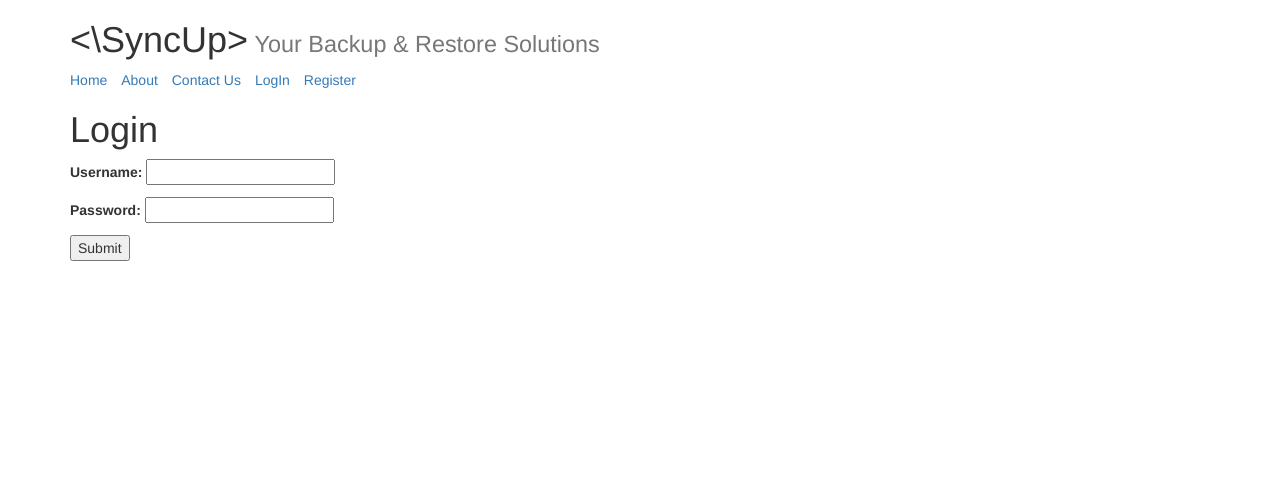
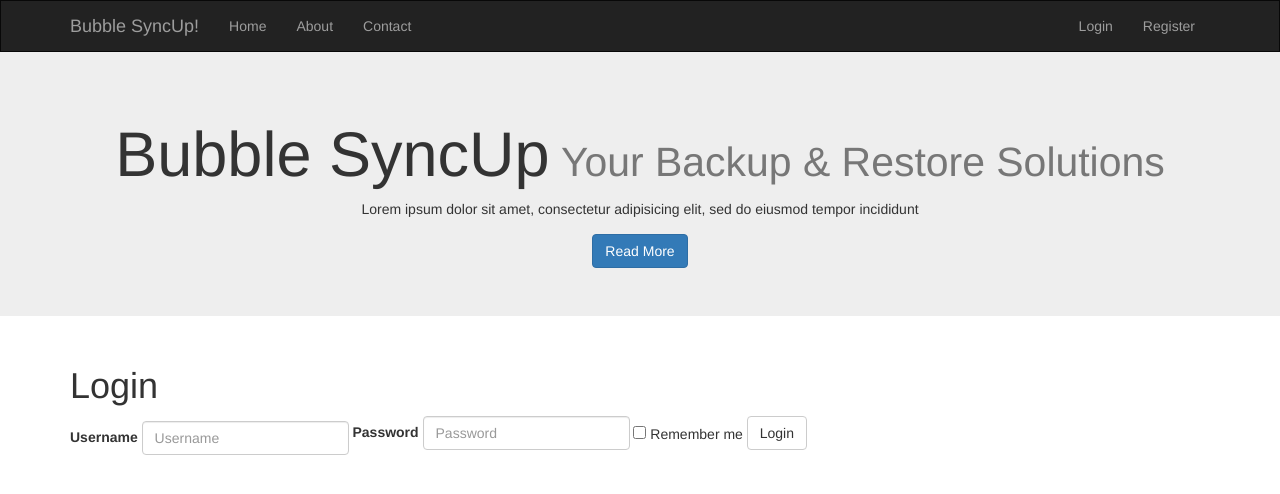
Before and after one commit to rgbosque/syncup, a Django app: page /accounts/login/ in a window 1280 px wide. Shown: the top 494 px of the page. Run offline with Django 3.2, Linux system fonts and the light colour scheme; some libraries are stand-ins or nearby versions.

Commit message:
Update login navbar menu

```diff
--- a/src/accounts/templates/accounts/login.html
+++ b/src/accounts/templates/accounts/login.html
@@ -5,10 +5,27 @@
 {% block content %}
 <h1>Login</h1>
 <p>
-    <form action="" method="POST">
+    <!-- <form action="" method="POST">
         {% csrf_token %}
         {{ form.as_p }}
         <input type="submit" value="Submit">
+    </form> -->
+    <form class="form-inline" action="" method="POST">
+        {% csrf_token %}
+        <div class="form-group">
+            <label for="id_username">Username</label>
+            <input type="text" class="form-control" name="username" required id="id_username" placeholder="Username">
+        </div>
+        <div class="form-group">
+            <label for="id_password">Password</label>
+            <input type="password" class="form-control" name="password" required id="id_password" placeholder="Password"
+        </div>
+        <div class="checkbox">
+            <label>
+                <input type="checkbox"> Remember me
+            </label>
+        </div>
+        <button type="submit" class="btn btn-default">Login</button>
     </form>
 </p>
 {% endblock %}
--- a/src/accounts/views.py
+++ b/src/accounts/views.py
@@ -13,14 +13,14 @@ def user_login(request, *args, **kwargs):
         uname_ = form.cleaned_data.get('username')
         user_obj = User.objects.get(username__iexact=uname_)
         login(request, user_obj)
-        return HttpResponseRedirect('/dashboard')
+        return HttpResponseRedirect('/')
 
     return render(request, 'accounts/login.html', {'form': form})
 
 
 def user_logout(request):
     logout(request)
-    return HttpResponseRedirect('/accounts/login')
+    return HttpResponseRedirect('/')
 
 
 def register(request, *args, **kwargs):
--- a/src/templates/base.html
+++ b/src/templates/base.html
@@ -1,15 +1,92 @@
 <!DOCTYPE html>
 <html lang=en>
     <head>
-        <title>{% block title %}{% endblock %}</title>
+        <!-- Required meta tags -->
+        <meta charset="utf-8">
+        <meta name="viewport" content="width=device-width, initial-scale=1, shrink-to-fit=no">
+
+        <title>{% block title %}Bubble SyncUp{% endblock %}</title>
         {% include "snippets/css.html" %}
+
+        <style>
+            .navbar {
+                margin-bottom: 0;
+                border-radius: 0;
+            }
+        </style>
     </head>
 <body>
+    <!-- NAVBAR -->
+    <nav class="navbar navbar-inverse">
+      <div class="container">
+        <!-- Brand and toggle get grouped for better mobile display -->
+        <div class="navbar-header">
+          <button type="button" class="navbar-toggle collapsed" data-toggle="collapse" data-target="#bs-example-navbar-collapse-1" aria-expanded="false">
+            <span class="sr-only">Toggle navigation</span>
+            <span class="icon-bar"></span>
+            <span class="icon-bar"></span>
+            <span class="icon-bar"></span>
+          </button>
+          <a class="navbar-brand" href="#">Bubble SyncUp!</a>
+        </div>
+
+        <!-- Collect the nav links, forms, and other content for toggling -->
+        <div class="collapse navbar-collapse" id="bs-example-navbar-collapse-1">
+          <ul class="nav navbar-nav">
+            <li><a href="{% url 'index' %}">Home<span class="sr-only">(current)</span></a></li>
+            <li><a href="#">About</a></li>
+            <li><a href="#">Contact</a></li>
+            <!-- <li class="dropdown">
+              <a href="#" class="dropdown-toggle" data-toggle="dropdown" role="button" aria-haspopup="true" aria-expanded="false">Accounts <span class="caret"></span></a>
+              <ul class="dropdown-menu">
+                <li><a href="#">LogIn</a></li>
+                <li><a href="#">Register</a></li>
+                <li><a href="#">Something else here</a></li>
+                <li role="separator" class="divider"></li>
+                <li><a href="#">Separated link</a></li>
+                <li role="separator" class="divider"></li>
+                <li><a href="#">One more separated link</a></li>
+              </ul> -->
+            </li>
+          </ul>
+          <ul class="nav navbar-nav navbar-right">
+             {% if request.user.is_authenticated %}
+                <li><a href="{% url 'logout' %}">Logout - [ {{ request.user.username }} ]</a></li>
+            {% else %}
+                <li><a href="{% url 'login' %}">Login</a></li>
+                <li><a href="{% url 'register' %}">Register</a></li>
+            {% endif %}
+          </ul>
+          <!-- {# if not request.user.is_authenticated and not "/accounts/login" in request.get_full_path #}
+          <form class="navbar-form navbar-right" action="{% url 'login' %}" method="POST">
+              {% csrf_token %}
+              <div class="form-group">
+                  <input type="text" class="form-control" name="username" required id="id_username" placeholder="Username">
+              </div>
+              <div class="form-group">
+                  <input type="password" class="form-control" name="password" required id="id_password" placeholder="Password"
+              </div>
+              <div class="checkbox">
+                     <input type="checkbox"> Remember me
+              </div>
+              <button type="submit" class="btn btn-default">Login</button>
+          </form>
+          {# endif #} -->
+        </div><!-- /.navbar-collapse -->
+      </div><!-- /.container-fluid -->
+    </nav>
+
+    <!-- JUMBOTRON -->
+    <div class="jumbotron text-center">
+        <div class="container">
+            <p><h1>Bubble SyncUp<small>&nbsp;Your Backup & Restore Solutions</small></h1>
+                Lorem ipsum dolor sit amet, consectetur adipisicing elit, sed do eiusmod tempor incididunt</p>
+            <a href="#" class="btn btn-primary">Read More</a>
+        </div>
+    </div>
+
     <div class="container">
-        <h1><\SyncUp><small>&nbsp;Your Backup & Restore Solutions</small></h1>
-
-        {% include "snippets/nav.html" %}
-
+        <!-- {# include "snippets/nav.html" #    } -->
         {% block content %}{% endblock %}
     </div>
     {% include "snippets/js.html" %}
```
